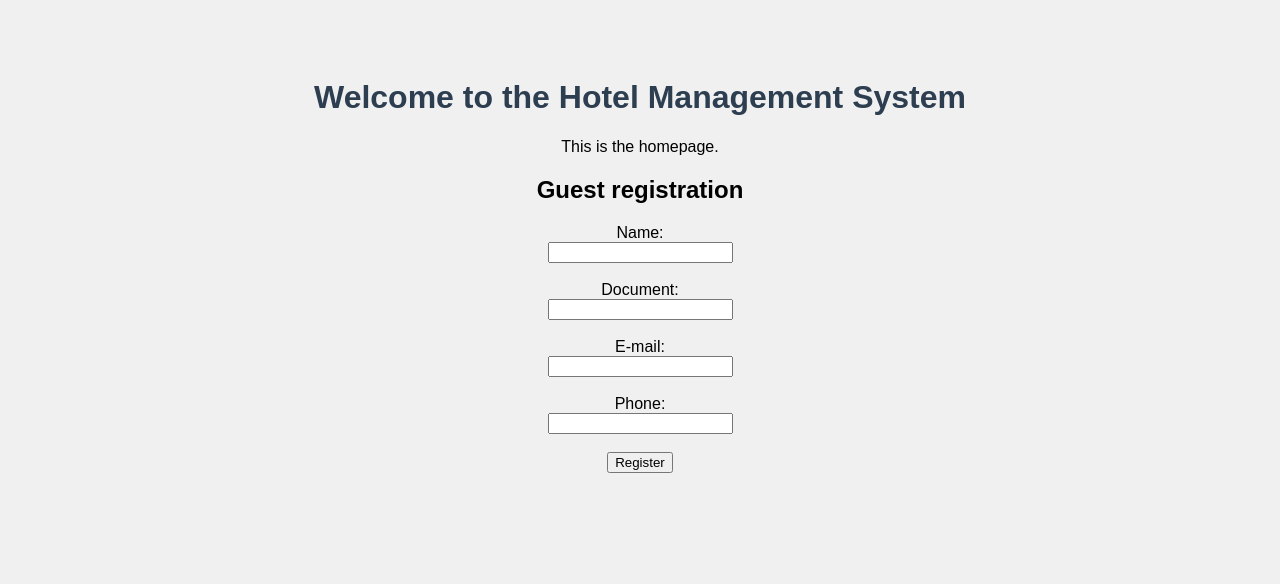
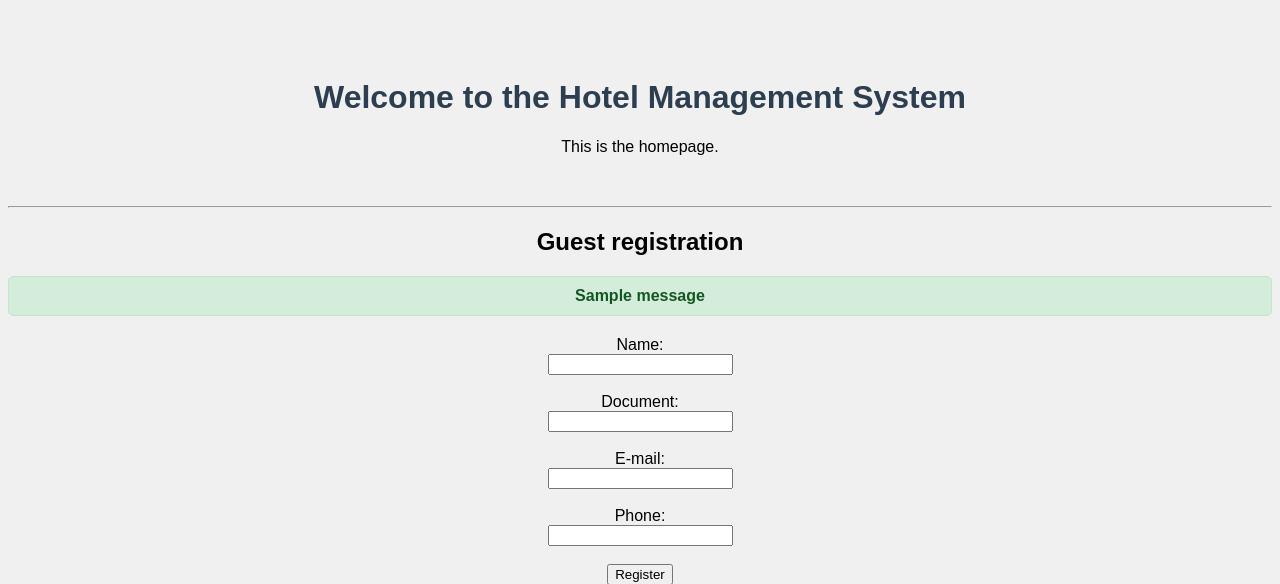
Before and after one commit to FilipeNicacio/integrativeProject, a Flask app: page / in a window 1280 px wide. Shown: the top 584 px of the page. Run offline with Flask 3, Linux system fonts and the light colour scheme; tables that the repository leaves empty hold one stand-in row (values such as "Sample post"); one stand-in notice (Sample message) is shown.

Commit message:
Add flash messages for success and error on guest registration; prevent duplicate document entries

```diff
--- a/app.py
+++ b/app.py
@@ -1,8 +1,9 @@
-from flask import Flask, render_template, request, redirect
+from flask import Flask, render_template, request, redirect, flash
 import mysql.connector
 import re
 
 app = Flask(__name__)
+app.secret_key = 'hotel'
 
 db_config = {
     'host': 'localhost',
@@ -19,24 +20,34 @@ def home():
 def guest_registration():
     name = request.form['name'].strip()
     email = request.form['email'].strip()
-    phone = request.form['phone'].strip()
-    document = request.form['document'].strip()
+    phone = re.sub(r'\D', '', request.form['phone'])
+    document = re.sub(r'\D', '', request.form['document'].strip())
 
-    name = re.sub(r'\s+', ' ', name)  # Remove espaços duplos, triplos etc.
-    phone = re.sub(r'\D', '', phone)  # Remove tudo que não for número
-    document = re.sub(r'\D', '', document)  # Remove pontuações do documento
 
     try:
         conn = mysql.connector.connect(**db_config)
         cursor = conn.cursor()
-        cursor.execute("INSERT INTO guests (name, email, phone, document) VALUES (%s, %s, %s, %s)",
-                       (name, email, phone, document))
-        conn.commit()
+
+        # Verificar duplicidade de documento
+        cursor.execute("SELECT * FROM guests WHERE document = %s", (document,))
+        existing_guest = cursor.fetchone()
+
+        if existing_guest:
+            flash("A guest with this document is already registered. Please check the information and try again.", "error")
+        else:
+            # Inserção no banco
+            cursor.execute("INSERT INTO guests (name, email, phone, document) VALUES (%s, %s, %s, %s)",
+                           (name, email, phone, document))
+            conn.commit()
+            flash("Guest successfully registered!", "success")
+
         cursor.close()
         conn.close()
         return redirect("/")
+
     except Exception as e:
-        return f"Erro ao cadastrar hóspede: {e}"
+        flash(f"An error occurred during registration: {e}", "error")
+        return redirect("/")
 
 def get_db_connection():
     return mysql.connector.connect(**db_config)
--- a/static/css/style.css
+++ b/static/css/style.css
@@ -8,3 +8,28 @@ body {
 h1 {
     color: #2c3e50;
 }
+
+.flashes {
+    list-style-type: none;
+    padding: 0;
+    margin-bottom: 20px;
+}
+
+.flashes li {
+    padding: 10px;
+    margin-bottom: 10px;
+    border-radius: 5px;
+    font-weight: bold;
+}
+
+.success {
+    background-color: #d4edda;
+    color: #155724;
+    border: 1px solid #c3e6cb;
+}
+
+.error {
+    background-color: #f8d7da;
+    color: #721c24;
+    border: 1px solid #f5c6cb;
+}
--- a/templates/index.html
+++ b/templates/index.html
@@ -8,7 +8,19 @@
 <body>
     <h1>Welcome to the Hotel Management System</h1>
     <p>This is the homepage.</p>
+    <hr style="margin-top: 50px;">
     <h2>Guest registration</h2>
+
+    {% with messages = get_flashed_messages(with_categories=true) %}
+        {% if messages %}
+            <ul class="flashes">
+                {% for category, message in messages %}
+                    <li class="{{ category }}">{{ message }}</li>
+                {% endfor %}
+            </ul>
+        {% endif %}
+    {% endwith %}
+
     <form action="/guest_registration" method="post">
         <label for="name">Name:</label><br>
         <input type="text" id="name" name="name" required maxlength="100" pattern="[A-Za-zÀ-ÿ\s]+" style="text-align: center;"><br><br>
```
